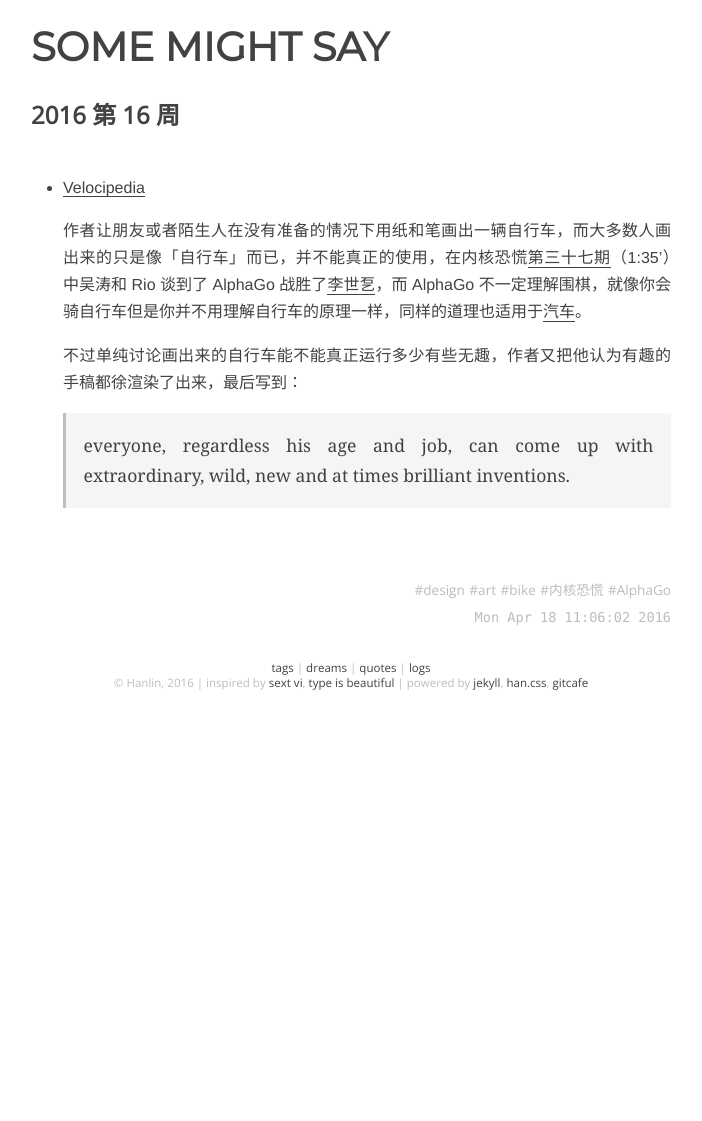
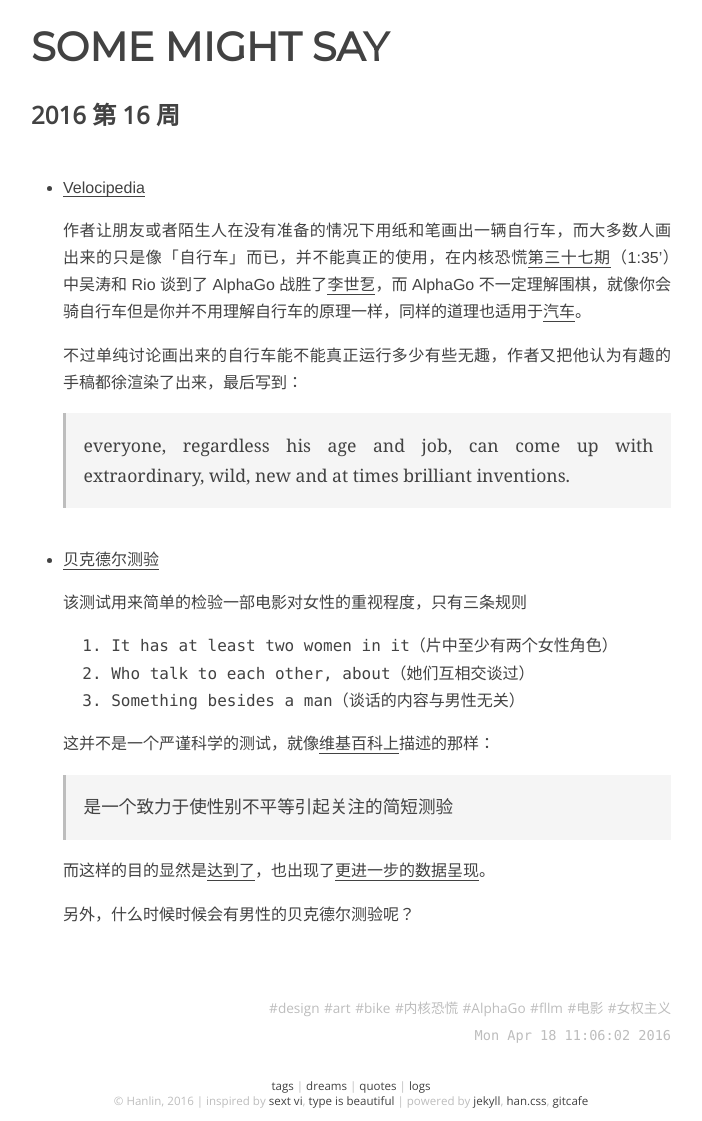
Before and after one commit to onion7878/word, a Jekyll site: the page built from _posts/logs/2016-04-11-16.md, in a window 1280 px wide. Shown: the whole page, without its empty margins (289-991 px from the left). Built offline with Jekyll 4.4.1, drawn with Linux system fonts in a browser that asks for light colours; Markdown is read by kramdown in place of the engine named in the settings; before the commit the page ends 900 px from its top, so only the background shows below that.

Commit message:
add log in 2016-16

```diff
--- a/_posts/logs/2016-04-11-16.md
+++ b/_posts/logs/2016-04-11-16.md
@@ -4,7 +4,7 @@ layout: post
 title:  2016 第 16 周
 date: 16-04-18 11:06:02
 categories: [log]
-tags: [design, art, bike, 内核恐慌, AlphaGo]
+tags: [design, art, bike, 内核恐慌, AlphaGo, fllm, 电影, 女权主义]
 
 ---
 
@@ -15,3 +15,19 @@ tags: [design, art, bike, 内核恐慌, AlphaGo]
 	不过单纯讨论画出来的自行车能不能真正运行多少有些无趣，作者又把他认为有趣的手稿都徐渲染了出来，最后写到：
 
 	> everyone, regardless his age and job, can come up with extraordinary, wild, new and at times brilliant inventions.
+
+- [贝克德尔测验](http://bechdeltest.com/)
+
+	该测试用来简单的检验一部电影对女性的重视程度，只有三条规则
+
+		1. It has at least two women in it（片中至少有两个女性角色）
+		2. Who talk to each other, about（她们互相交谈过）
+		3. Something besides a man（谈话的内容与男性无关）
+
+	这并不是一个严谨科学的测试，就像[维基百科上](https://zh.wikipedia.org/wiki/%E8%B4%9D%E5%85%8B%E5%BE%B7%E5%B0%94%E6%B5%8B%E9%AA%8C)描述的那样：
+
+	> 是一个致力于使性别不平等引起关注的简短测验
+
+	而这样的目的显然是[达到了](http://bechdeltest.com/statistics/)，也出现了[更进一步的数据呈现](http://poly-graph.co/bechdel/)。
+
+	另外，什么时候时候会有男性的贝克德尔测验呢？
```
